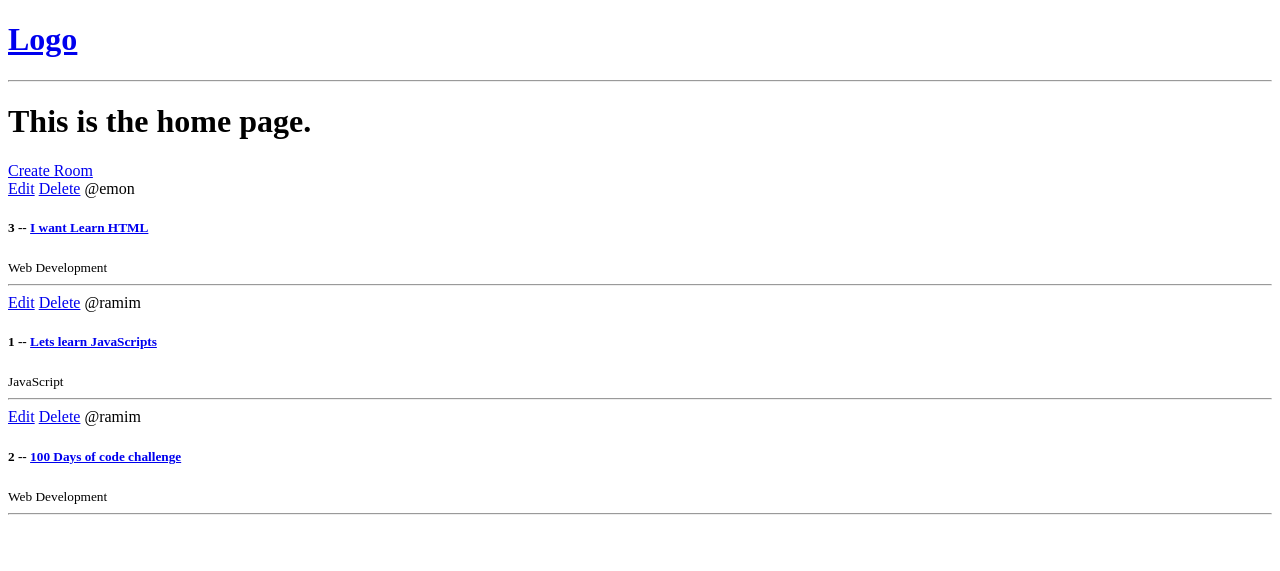
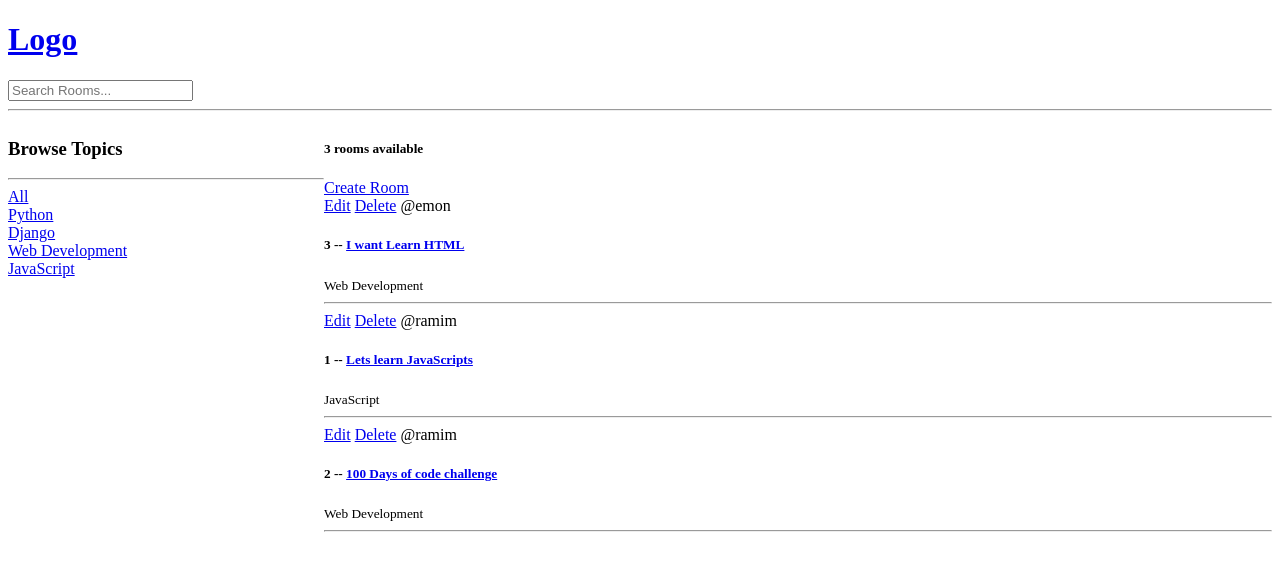
Before and after one commit to Ramim2499/studybud, a Django app: page / in a window 1280 px wide. Shown: the top 571 px of the page. Run offline with Django 5.2, Linux system fonts and the light colour scheme; data comes from the database, SQL or seed files in the repository.

Commit message:
search operation with filtering done

```diff
--- a/base/templates/base/home.html
+++ b/base/templates/base/home.html
@@ -1,8 +1,33 @@
 {% extends 'main.html' %}
 
 {% block content %}
-<h1>This is the home page.</h1>
+
+<style>
+  .home-container{
+    display: grid;
+    grid-template-columns: 1fr 3fr;
+  }
+</style>
+
+<div class="home-container">
+
   <div>
+    <h3>Browse Topics</h3>
+    <hr>
+
+    <div>
+      <a href="{% url 'home' %}">All</a>
+    </div>
+
+    {% for topic in topics %}
+      <div>
+        <a href="{% url 'home' %}?q={{topic.name}}">{{topic.name}}</a>
+      </div>
+    {% endfor %}
+  </div>
+
+  <div>
+    <h5>{{room_count}} rooms available</h5>
     <a href="{% url 'create-room' %}">Create Room</a>
     <div>
       {% for room in rooms %}
@@ -17,4 +42,6 @@
       {% endfor %}
     </div>
   </div>
+
+</div>
 {% endblock content %}
--- a/base/views.py
+++ b/base/views.py
@@ -1,12 +1,22 @@
 from django.shortcuts import render, redirect
-from .models import Room
+from django.db.models import Q
+from .models import Room, Topic
 from .forms import RoomForm
 
 
 
 def home(request):
-  rooms = Room.objects.all #default model manager(objects) quary
-  context = {'rooms':rooms}
+  q = request.GET.get('q') if request.GET.get('q') != None else ''
+
+  rooms = Room.objects.filter(
+                              Q(topic__name__icontains=q) |
+                              Q(name__icontains=q) |
+                              Q(description__icontains=q)
+                              )
+
+  topics = Topic.objects.all()
+  room_count=rooms.count()
+  context = {'rooms':rooms, 'topics':topics, 'room_count':room_count}
   return render(request, 'base/home.html', context)
 # {'how we want to specify it in the template':what we are passing in}
 
--- a/templates/navbar.html
+++ b/templates/navbar.html
@@ -2,4 +2,8 @@
   <h1>Logo</h1>
 
 </a>
+<form action="{% url 'home' %}" method="GET">
+  <input type="text" name="q"  placeholder="Search Rooms..."/>
+</form>
+
 <hr>
```
Lines whose indentation alone changed are shown as unchanged.
